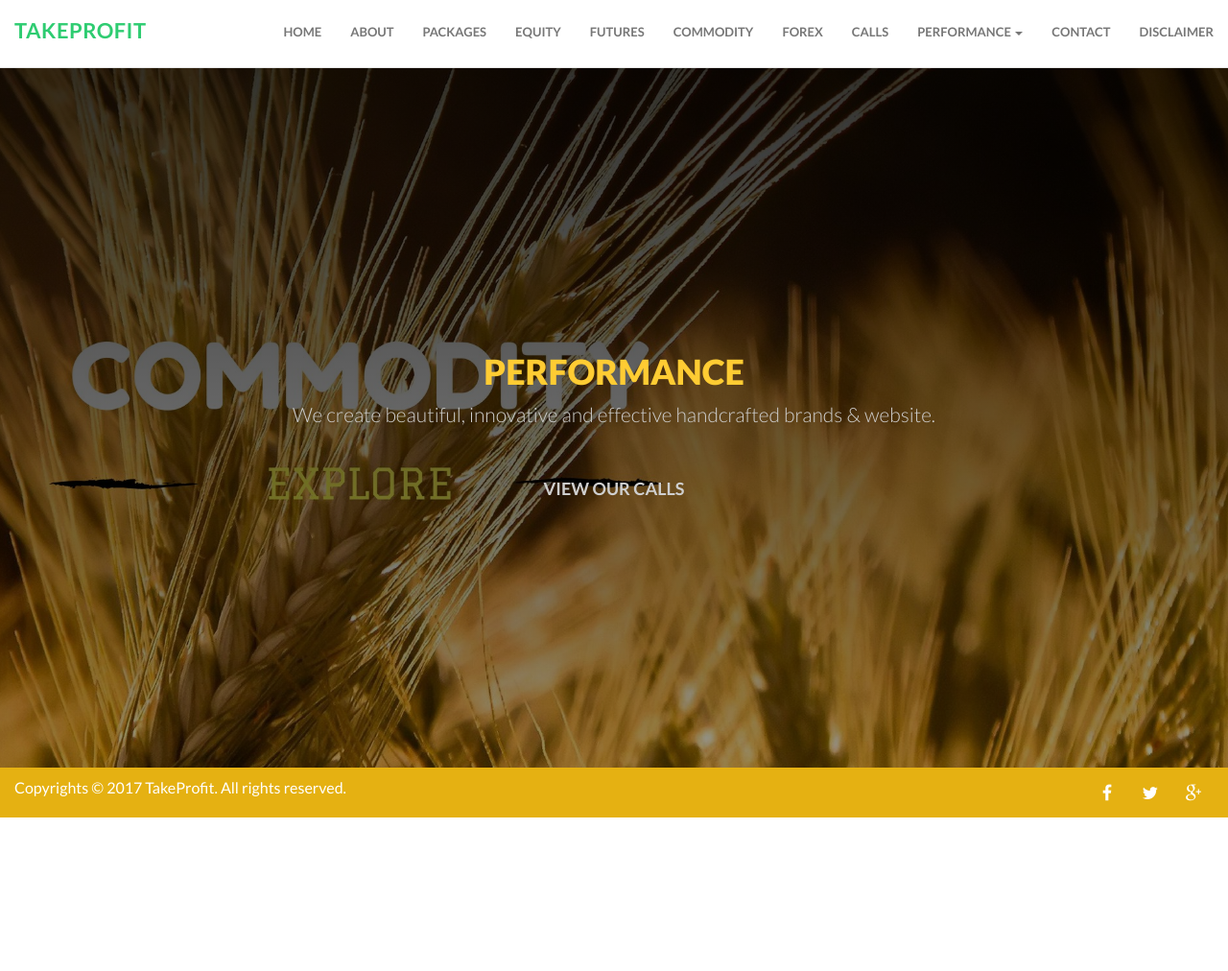
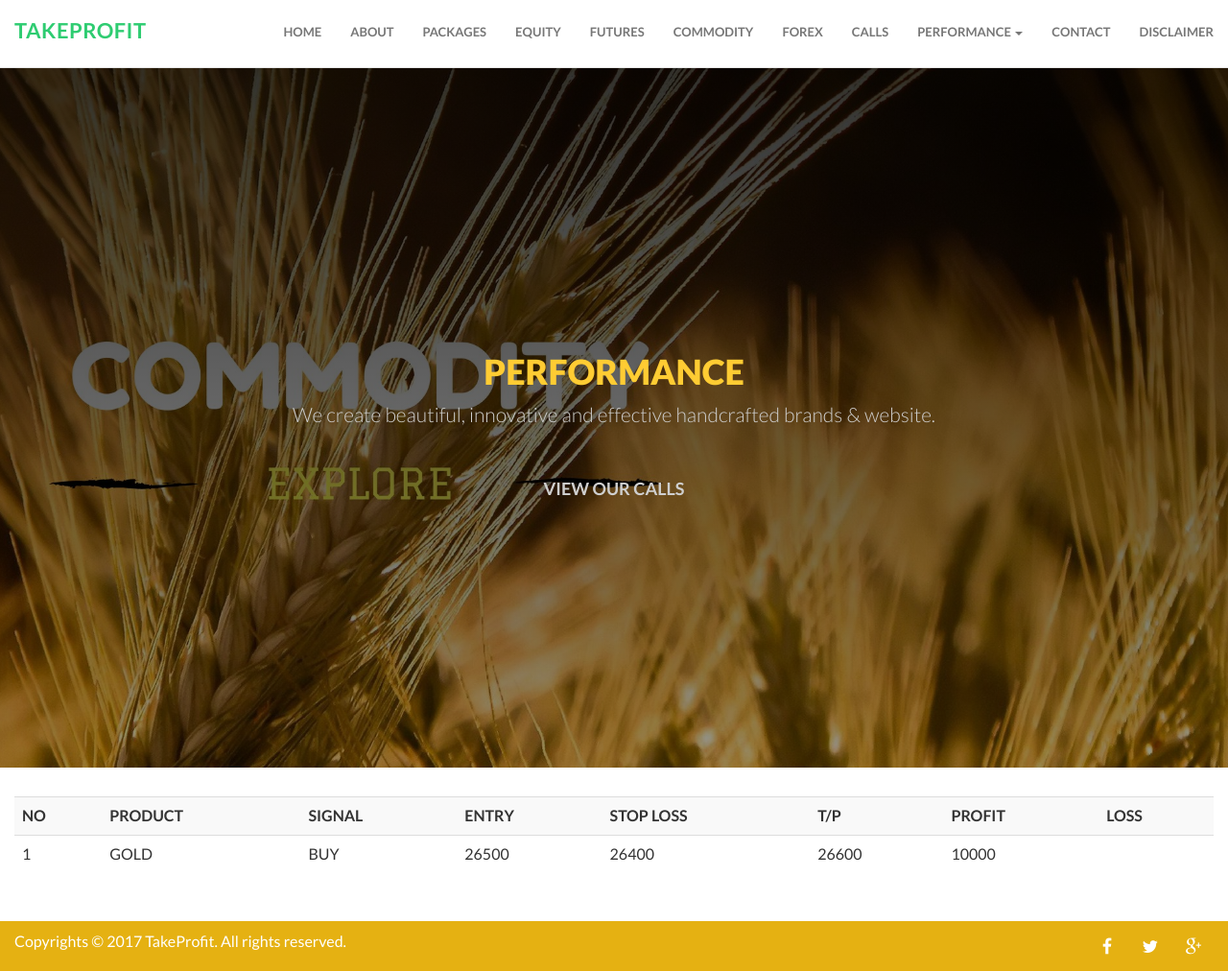
Before and after one commit to ajithsimon/takeprofit.github.io, a plain HTML site: page per-commodity.html in a window 1280 px wide. Shown: the whole page at 96% size. Before the commit the page ends 852 px from the top, so only its background shows below. Drawn offline with Linux system fonts and the light colour scheme.

Commit message:
table added

```diff
--- a/per-commodity.html
+++ b/per-commodity.html
@@ -113,6 +113,32 @@
                 </div>
             </div><!-- End Overlay Color -->
         </div>
+        <div class="calls-table" style="padding: 30px 0;">
+            <div class="container-fluid">
+                <table class="table table-striped text-uppercase">
+                    <tr>
+                        <th>No</th>
+                        <th>Product</th>
+                        <th>signal</th>
+                        <th>entry</th>
+                        <th>stop loss</th>
+                        <th>t/p</th>
+                        <th>profit</th>
+                        <th>loss</th>
+                    </tr>
+                    <tr>
+                        <td>1</td>
+                        <td>gold</td>
+                        <td>buy</td>
+                        <td>26500</td>
+                        <td>26400</td>
+                        <td>26600</td>
+                        <td>10000</td>
+                        <td></td>
+                    </tr>
+                </table>
+            </div>
+        </div>
 
         <!-- Footer
         ================================================== -->
```
Lines whose indentation alone changed are shown as unchanged.
